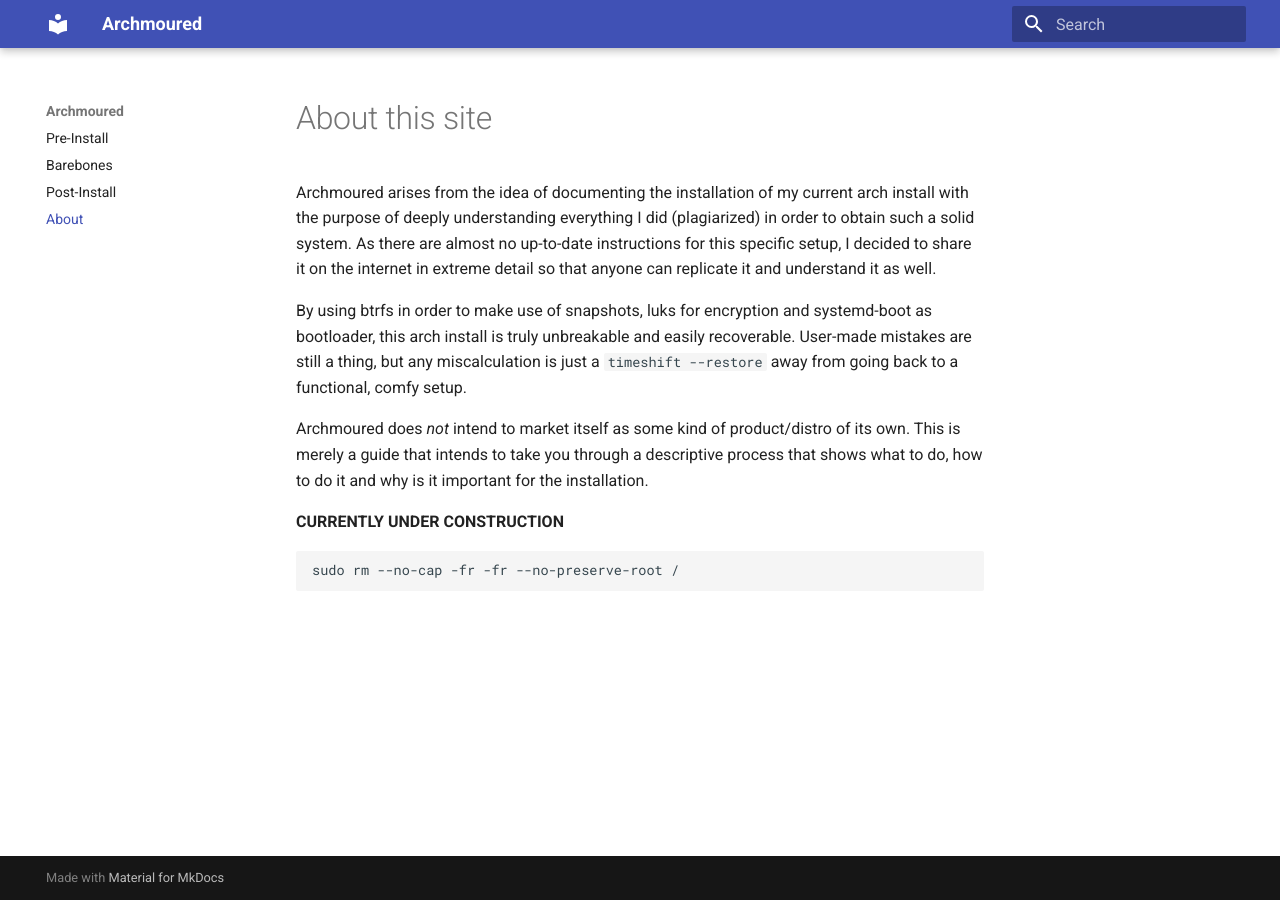
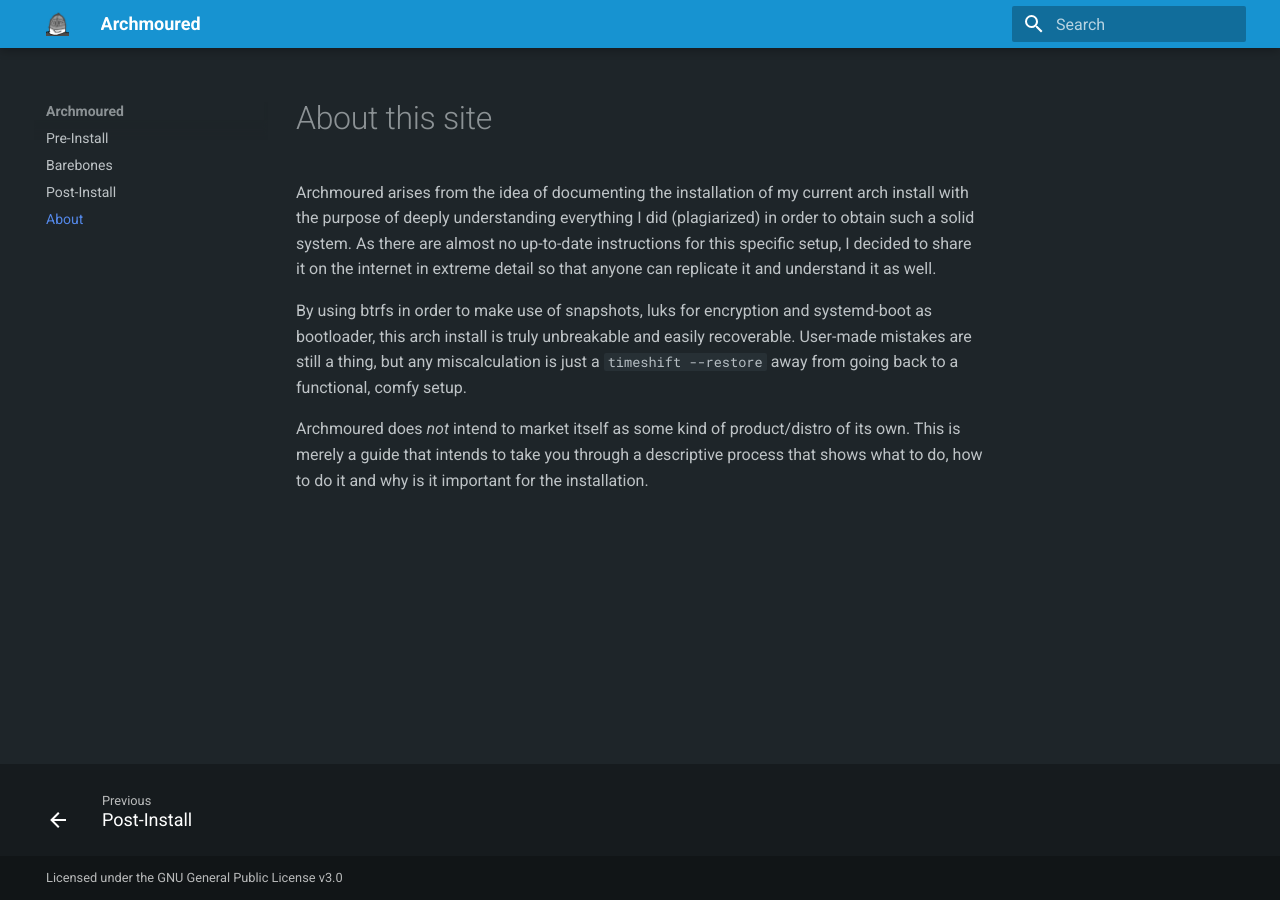
Before and after one commit to hvanjerdz/archmoured, an MkDocs documentation site: the page built from docs/about.md, in a window 1280 px wide. Built offline with MkDocs 1.6.1 and Material for MkDocs 9.7.7, drawn with Linux system fonts in a browser that asks for light colours.

Commit message:
Add theme

````diff
--- a/docs/about.md
+++ b/docs/about.md
@@ -12,9 +12,3 @@
 Archmoured does _not_ intend to market itself as some kind of product/distro of its own. This is merely
 a guide that intends to take you through a descriptive process that shows what to do, how
 to do it and why is it important for the installation.
-
-
-**CURRENTLY UNDER CONSTRUCTION**
-```sh
-sudo rm --no-cap -fr -fr --no-preserve-root /
-```
--- /dev/null
+++ b/docs/stylesheets/extra.css
@@ -0,0 +1,5 @@
+
+  [data-md-color-scheme="slate"] {
+    --md-hue: 200;
+    --md-primary-fg-color: #1793D1;
+  }
--- a/mkdocs.yml
+++ b/mkdocs.yml
@@ -1,3 +1,4 @@
+
 site_name: Archmoured
 
 nav:
@@ -7,4 +8,32 @@ nav:
   - About: about.md
 
 theme:
+  palette:
+    scheme: slate
+
+  logo: img/favicon.png
   name: material
+
+  favicon: img/favicon.png
+  features:
+      - navigation.footer
+      - header.autohide
+      - content.code.copy
+
+extra_css:
+  - stylesheets/extra.css
+
+
+copyright: Licensed under the GNU General Public License v3.0
+
+extra:
+  generator: false
+
+markdown_extensions:
+  - pymdownx.highlight:
+      anchor_linenums: true
+      line_spans: __span
+      pygments_lang_class: true
+  - pymdownx.inlinehilite
+  - pymdownx.snippets
+  - pymdownx.superfences
````
Also changed, not shown: docs/post-install.md (+4 -4 lines), docs/img/favicon.png (added).
